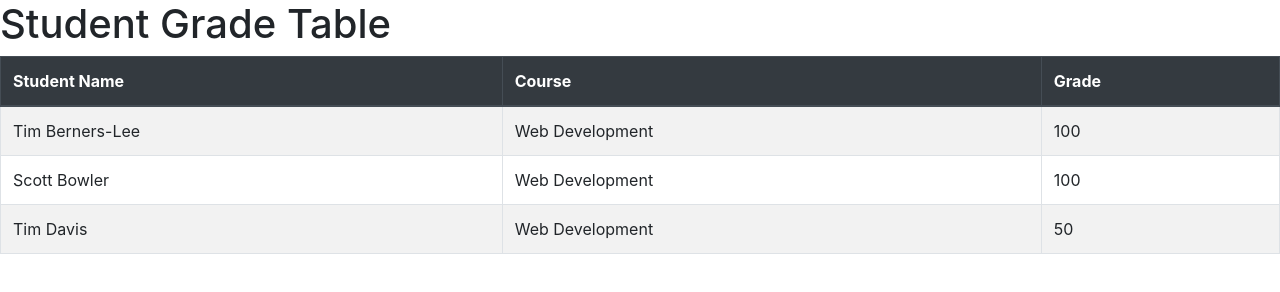
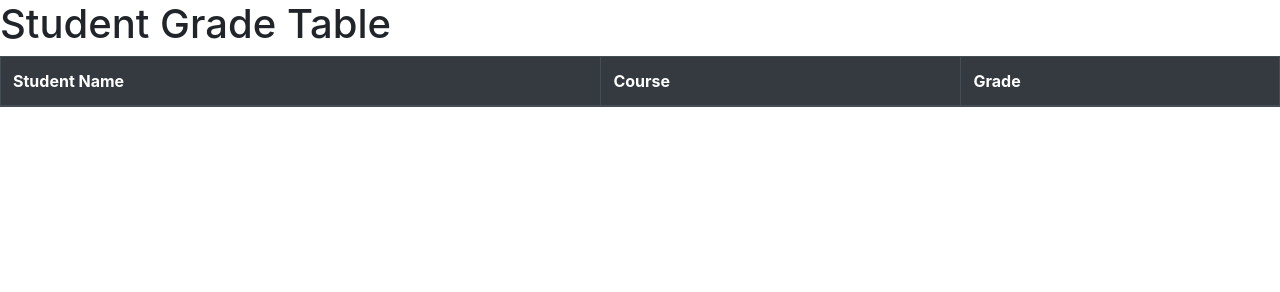
Before and after one commit to krlenell/student-grade-table, a plain HTML site: page index.html in a window 1280 px wide. Drawn offline with nearby package versions, Linux system fonts and the light colour scheme.

Commit message:
added grade-table.js

```diff
--- a/index.html
+++ b/index.html
@@ -20,26 +20,12 @@
       </tr>
     </thead>
     <tbody>
-      <tr>
-        <td>Tim Berners-Lee</td>
-        <td>Web Development</td>
-        <td>100</td>
-      </tr>
-      <tr>
-        <td>Scott Bowler</td>
-        <td>Web Development</td>
-        <td>100</td>
-      </tr>
-      <tr>
-        <td>Tim Davis</td>
-        <td>Web Development</td>
-        <td>50</td>
-      </tr>
     </tbody>
   </table>
 
   <script src="https://cdnjs.cloudflare.com/ajax/libs/jquery/3.5.1/jquery.js"></script>
   <script src="./components/app.js"></script>
+  <script src="./components/grade-table.js"></script>
   <script src="main.js"></script>
 </body>
 </html>
```
Also changed, not shown: components/grade-table.js (added).
